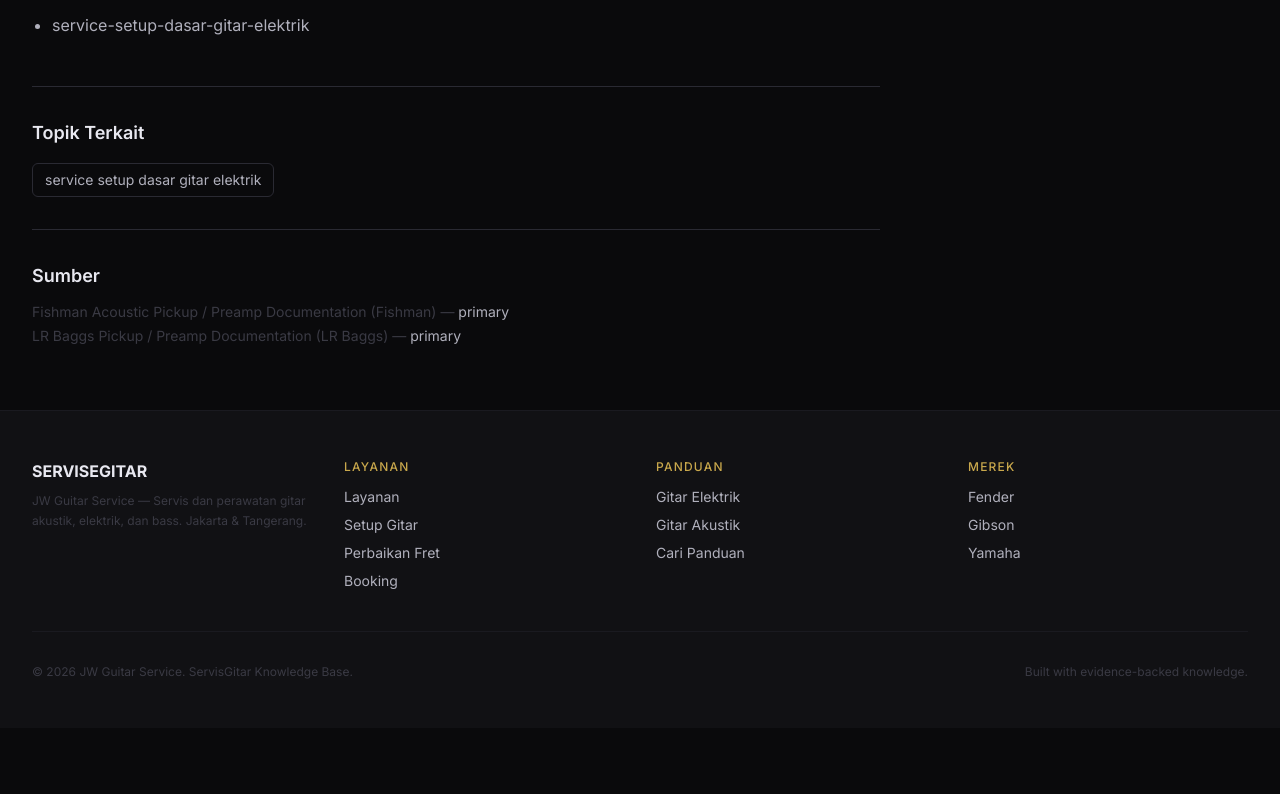
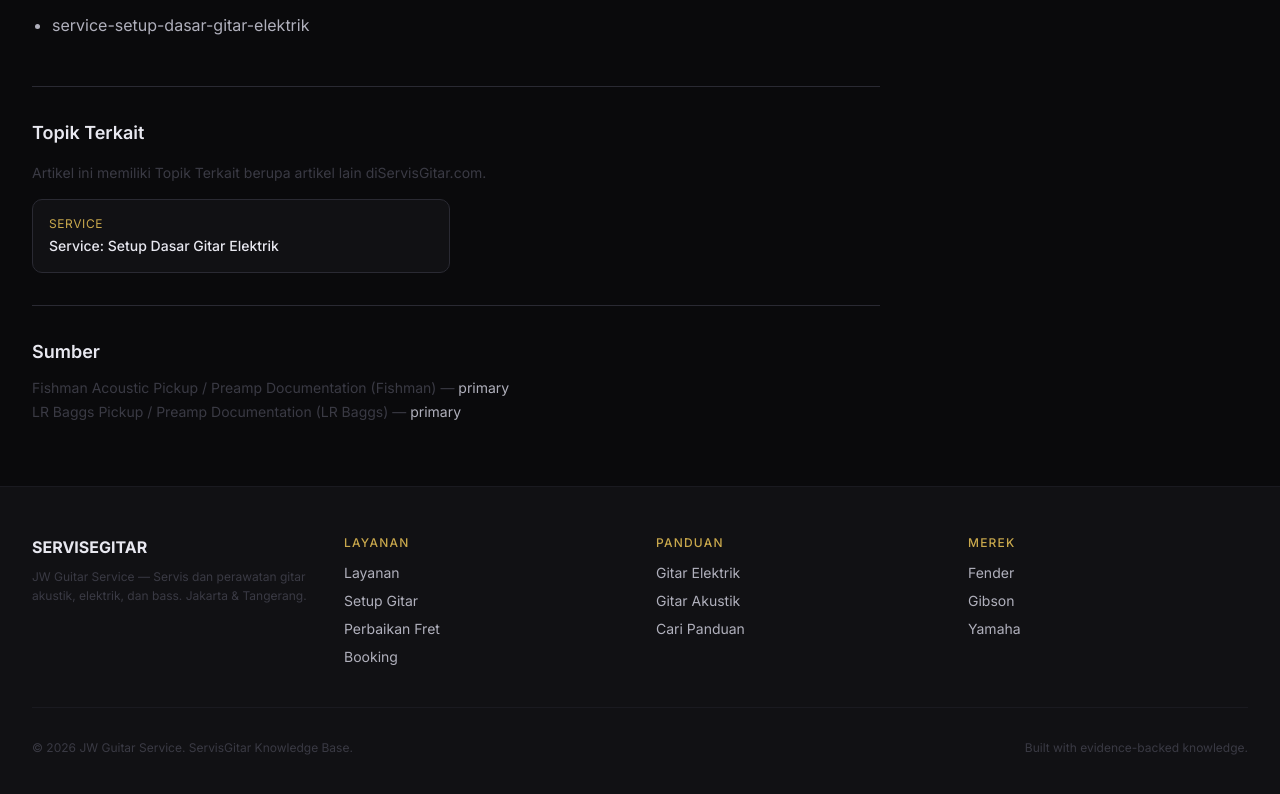
Before and after one commit to jdanwmusic/servisgitar, a Next.js app: page /panduan/apa-itu-elektronik-gitar-akustik in a window 1280 px wide. Shown: the part 901-1695 px from the top of the page. Before the commit the page ends 1629 px from the top, so only its background shows below. Built offline with nearby package versions, Linux system fonts and the light colour scheme.

Commit message:
Improve article related-topics navigation

```diff
--- a/src/app/panduan/[slug]/page.tsx
+++ b/src/app/panduan/[slug]/page.tsx
@@ -4,6 +4,7 @@ import { articleJsonLd, breadcrumbJsonLd } from "@/lib/jsonld";
 import type { Metadata } from "next";
 import Nav from "@/components/site/Nav";
 import Footer from "@/components/site/Footer";
+import Link from "next/link";
 
 export async function generateStaticParams() {
   const slugs = Object.keys(ARTICLES_BY_SLUG);
@@ -90,12 +91,28 @@ export default function ArticlePage({ params }: { params: { slug: string } }) {
             {/* Internal links (related) */}
             <section className="mt-12 pt-8 border-t border-brand-border">
               <h3 className="text-lg font-semibold mb-4">Topik Terkait</h3>
-              <div className="flex flex-wrap gap-2">
-                {a.related.map((slug) => (
-                  <a key={slug} href={`/panduan/${slug}`} className="rounded-md border border-brand-border px-3 py-1.5 text-sm text-brand-text hover:border-brand-accent hover:text-brand-accent transition-colors">
-                    {slug.replace(/-/g, " ")}
-                  </a>
-                ))}
+              <p className="text-sm text-brand-muted mb-4">
+                Artikel ini memiliki Topik Terkait berupa artikel lain diServisGitar.com.
+              </p>
+              <div className="grid sm:grid-cols-2 gap-3">
+                {a.related.map((slug) => {
+                  const rel = ARTICLES_BY_SLUG[slug];
+                  if (!rel) return null;
+                  return (
+                    <Link
+                      key={slug}
+                      href={`/panduan/${slug}`}
+                      className="rounded-lg border border-brand-border bg-brand-surface p-4 hover:border-brand-accent transition-colors block"
+                    >
+                      <div className="text-xs uppercase tracking-wider text-brand-accent mb-1">
+                        {rel.contentType}
+                      </div>
+                      <div className="text-brand-text-primary font-medium text-sm leading-snug">
+                        {rel.title}
+                      </div>
+                    </Link>
+                  );
+                })}
               </div>
             </section>
 
```
